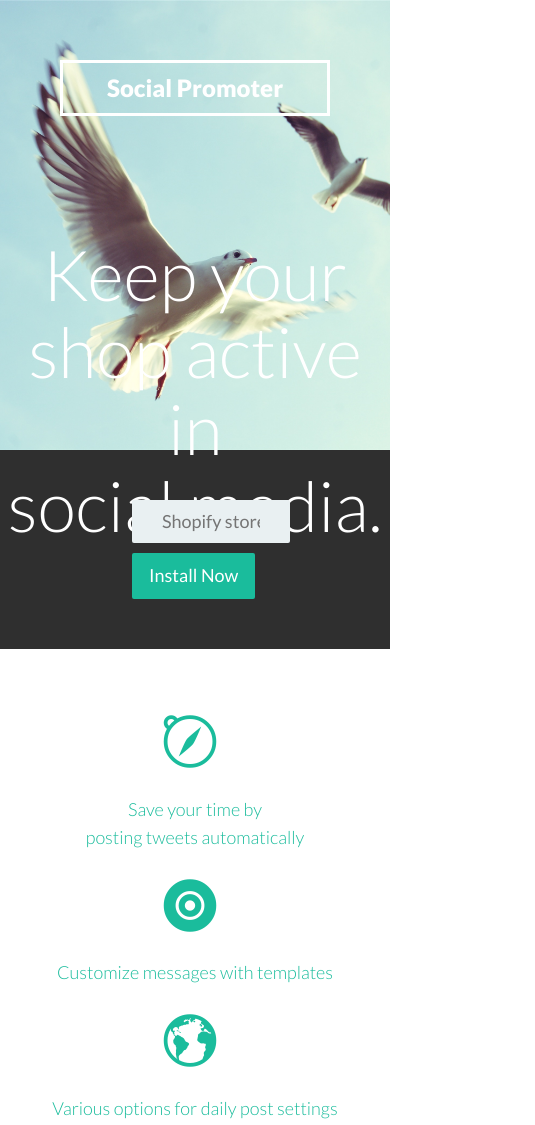
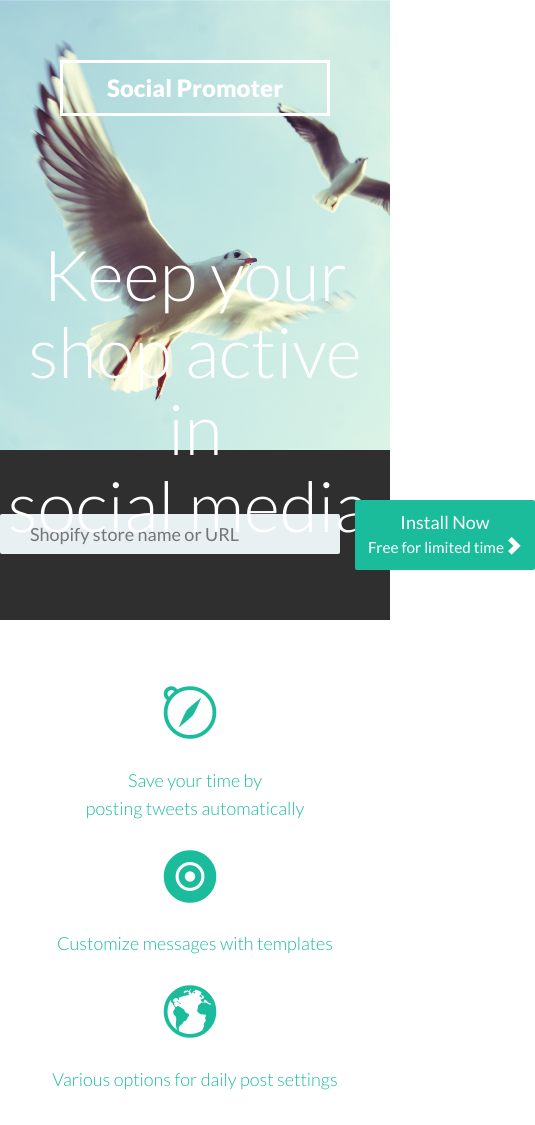
Before and after one commit to xnzac/getbestsellers, a plain HTML site: page index.html in a window 390 px wide. Shown: the top 1125 px of the page, 535 px wide, since content can reach past the window. Drawn offline with Linux system fonts and the light colour scheme; files whose address does not match are found by name.

Commit message:
New form input&button CSS style

```diff
--- /dev/null
+++ b/assets/css/custom.css
@@ -0,0 +1,15 @@
+.install-form {
+  width: 535px
+}
+
+.install-form form input {
+  width: 340px;
+  margin-top: 14px;
+  margin-right: 15px;
+  height: 40px;
+}
+
+.install-form form button {
+  width: 180px;
+  padding: 10px;
+}
--- a/assets/css/style.css
+++ b/assets/css/style.css
@@ -155,7 +155,6 @@ h4 {
 
 .install-form {
 	margin-top: 0;
-	margin-left: 30%;
 }
 
 .install-form input {
@@ -220,10 +219,6 @@ h4 {
 	padding-bottom: 50px;
 }
 
-#cta input {
-	margin-right: 30px;
-}
-
 #cta h2 {
 	text-align: center;
 }
@@ -234,10 +229,6 @@ h4 {
 	padding-top: 50px;
 	padding-bottom: 50px;
 	background: #f7f8fa;
-}
-
-#g input {
-	margin-right: 30px;
 }
 
 
--- a/index.html
+++ b/index.html
@@ -17,6 +17,7 @@
     <link href="assets/css/ionicons.min.css" rel="stylesheet">
     <link href="assets/css/custom-animations.css" rel="stylesheet">
     <link href="assets/css/style.css" rel="stylesheet">
+    <link href="assets/css/custom.css" rel="stylesheet">
 
 
     <!-- IE10 viewport hack for Surface/desktop Windows 8 bug -->
@@ -40,10 +41,10 @@
   <div id="cta">
   	<div class="container">
   		<div class="row">
-  			<div class="install-form col-md-6 col-md-offset-3 mt">
+  			<div class="install-form center-block">
   				<form role="form" action="https://socialpromoter.zenpow.com/intro" method="GET" enctype="plain">
       				<input type="text" name="shop" class="subscribe-input" placeholder="Shopify store name or URL" required>
-  					<button class='btn btn-lg btn-green subscribe-submit' type="submit">Install Now</button>
+  					<button class='btn btn-lg btn-green subscribe-submit' type="submit">Install Now<br/><small>Free for limited time</small><span class="glyphicon glyphicon-chevron-right"></span></button>
   				</form>
   			</div>
   		</div><! --/row -->
@@ -128,10 +129,10 @@
   		</div><! --/row -->
 
   		<div class="row">
-  			<div class="install-form col-md-6 col-md-offset-3 mt">
+  			<div class="install-form center-block">
   				<form role="form" action="https://socialpromoter.zenpow.com/intro" method="GET" enctype="plain">
-      				<input type="text" name="shop" class="subscribe-input" placeholder="YOUR-SHOP-NAME in Shopify" required>
-  					<button class='btn btn-lg btn-green subscribe-submit' type="submit">Install Now</button>
+      				<input type="text" name="shop" class="subscribe-input" placeholder="Shopify store name or URL" required>
+  					<button class='btn btn-lg btn-green subscribe-submit' type="submit">Install Now<br/><small>Free for limited time</small><span class="glyphicon glyphicon-chevron-right"></span></button>
   				</form>
   			</div>
   		</div><! --/row -->
```
